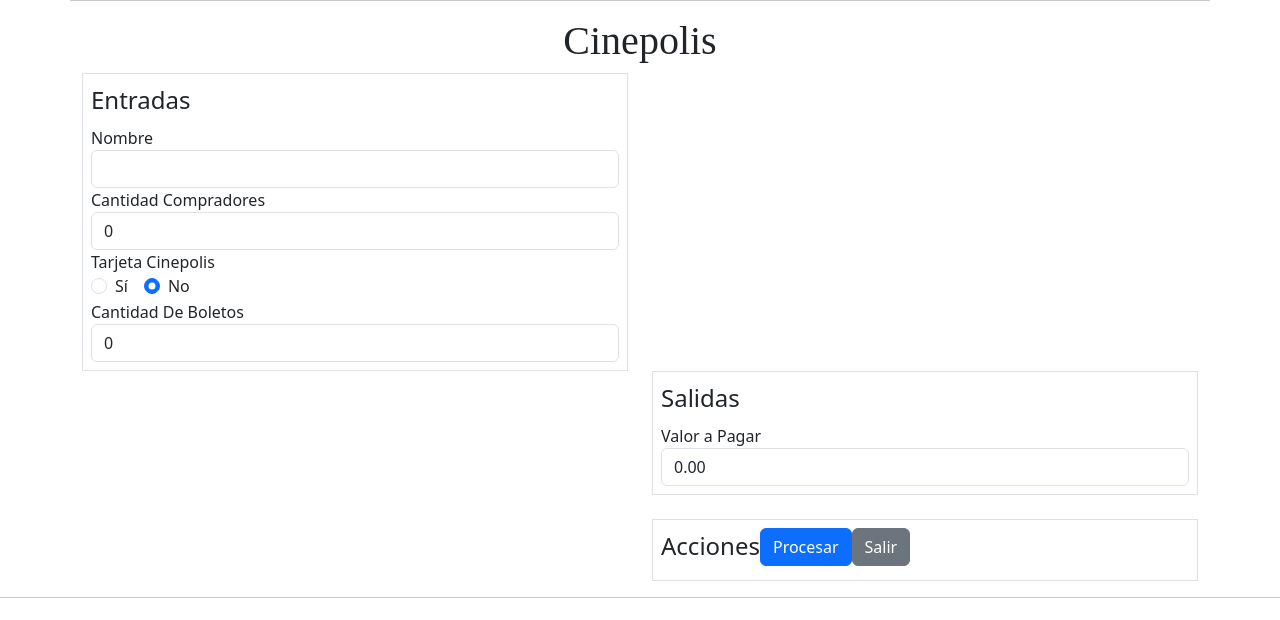
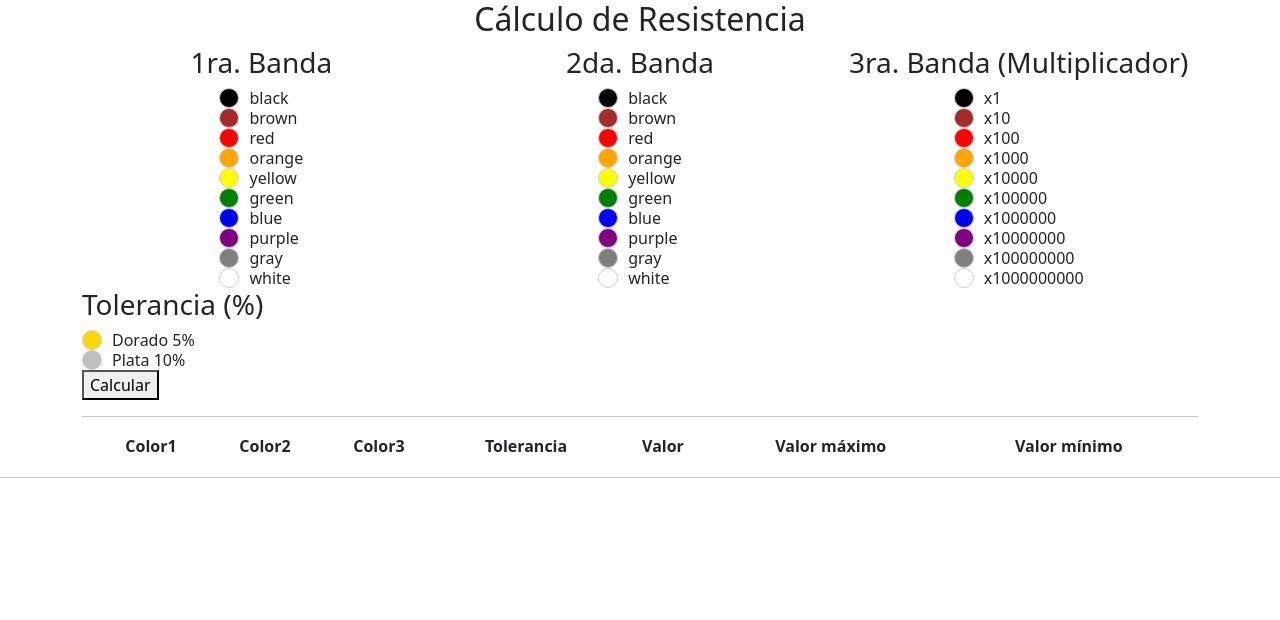
Before and after one commit to IEVN1003-22001808/baseAngular03, an Angular app: page / in a window 1280 px wide. Shown: the top 620 px of the page. Built offline with nearby package versions, Linux system fonts and the light colour scheme.

Commit message:
Resistencias 01/10/2025

```diff
--- a/src/app/app.component.html
+++ b/src/app/app.component.html
@@ -1,16 +1,12 @@
 <div class="container">
   <div class="row">
- <!--   <p> PAPU PAPU </p>
-    <div>
-      {{title}}
-    </div>
-    -->
 
-    <hr>
-    <!--<app-heroes-list></app-heroes-list>
-    <app-operas-bas/>-->
+    <!--<app-heroes-list></app-heroes-list>-->
+    <!--<app-operas-bas/>-->
+    <!--<app-cinepolis/>-->
 
-    <app-cinepolis/>
+    <app-resistencias/>
+
 
     <router-outlet />
 
--- a/src/app/app.module.ts
+++ b/src/app/app.module.ts
@@ -8,6 +8,7 @@
 import { HeroFilterPipe } from './heroes/hero-filter.pipe';
 import { OperasBasComponent } from './formularios/operas-bas/operas-bas.component';
 import { CinepolisComponent } from './formularios/cinepolis/cinepolis.component';
+import { ResistenciasComponent } from './formularios/resistencias/resistencias.component';
 
 @NgModule({
   declarations: [
@@ -15,7 +16,8 @@
     HeroesListComponent,
     HeroFilterPipe,
     OperasBasComponent,
-    CinepolisComponent
+    CinepolisComponent,
+    ResistenciasComponent
   ],
   imports: [
     BrowserModule,
--- /dev/null
+++ b/src/app/formularios/resistencias/calculos.service.ts
@@ -0,0 +1,27 @@
+export class CalculadoraResistencias {
+
+  public static calcularResistencia(
+    banda1: number,
+    banda2: number,
+    multiplicador: number,
+    tolerancia: number
+  ) : {
+    valor: number;
+    valorMax: number;
+    valorMin: number
+  }
+  {
+    const valorBase = (banda1 * 10) + banda2;
+    const valor = valorBase * multiplicador;
+    const variacion = valor * tolerancia;
+    const valorMax = valor + variacion;
+    const valorMin = valor - variacion;
+
+    return {
+      valor,
+      valorMax,
+      valorMin
+    };
+  }
+
+}
--- /dev/null
+++ b/src/app/formularios/resistencias/resistencias.component.css
@@ -0,0 +1,40 @@
+.bandas-container {
+  display: flex;
+  justify-content: space-around;
+  gap: 20px;
+}
+
+.banda {
+  flex: 1;
+  display: flex;
+  flex-direction: column;
+  align-items: center;
+}
+
+.opciones div {
+  display: flex;
+  align-items: center;
+  gap: 10px;
+}
+
+.circulo {
+  width: 20px;
+  height: 20px;
+  border-radius: 50%;
+  border: 1px solid #ccc;
+  cursor: pointer;
+}
+
+.radio-oculto {
+  display: none;
+}
+
+.radio-oculto:checked + .circulo {
+  border: 3px solid #000;
+  box-shadow: 0 0 5px rgba(0, 0, 0, 0.5);
+}
+
+.nombre-color {
+  display: inline-block;
+  line-height: 20px;
+}
--- /dev/null
+++ b/src/app/formularios/resistencias/resistencias.component.html
@@ -0,0 +1,98 @@
+<!--<p>resistencias works!</p>..>-->
+
+<!---->
+
+<div class="resistencia-container">
+
+  <h2 style="text-align: center;">Cálculo de Resistencia</h2>
+
+  <div class="bandas-container">
+    <div class="banda">
+      <h3>1ra. Banda</h3>
+      <div class="opciones">
+        <div *ngFor="let color of colores; index as i">
+          <input type="radio" [id]="'banda1-' + i" name="banda1" [value]="color.valor" [(ngModel)]="banda1Select" class="radio-oculto">
+          <label [for]="'banda1-' + i" [style.background-color]="color.nombre" class="circulo"></label>
+          <span class="nombre-color">{{ color.nombre }}</span>
+        </div>
+      </div>
+    </div>
+
+    <div class="banda">
+      <h3>2da. Banda</h3>
+      <div class="opciones">
+        <div *ngFor="let color of colores; index as i">
+          <input type="radio" [id]="'banda2-' + i" name="banda2" [value]="color.valor" [(ngModel)]="banda2Select" class="radio-oculto">
+          <label [for]="'banda2-' + i" [style.background-color]="color.nombre" class="circulo"></label>
+          <span class="nombre-color">{{ color.nombre }}</span>
+        </div>
+      </div>
+    </div>
+
+    <div class="banda">
+      <h3>3ra. Banda (Multiplicador)</h3>
+        <div class="opciones">
+          <div *ngFor="let color of coloresMulti; index as i">
+            <input type="radio" [id]="'banda3-' + i" name="banda3" [value]="color.multi" [(ngModel)]="multiSelect" class="radio-oculto">
+            <label [for]="'banda3-' + i" [style.background-color]="color.nombre" class="circulo"></label>
+            <span class="nombre-color"> x{{ color.multi }}</span>
+          </div>
+        </div>
+  </div>
+  </div>
+
+  <div class="row">
+  <div class="tolerancia-container">
+    <h3>Tolerancia (%)</h3>
+      <div class="opciones">
+        <div *ngFor="let tol of coloresTole; index as i ">
+          <input type="radio" [id]="'tolerancia-' + i" name="tolerancia" [value]="tol.valor" [(ngModel)]="toleSelect" class="radio-oculto">
+          <label [for]="'tolerancia-' + i" [style.background-color]="tol.nombre" class="circulo"></label>
+          <span class="nombre-color">{{ tol.tole }}</span>
+        </div>
+      </div>
+  </div>
+  </div>
+
+  <button (click)="calcular()">Calcular</button>
+
+  <hr>
+
+  <div class="container">
+  <table class="resultados-tabla col-12 text-center">
+    <thead>
+      <tr>
+        <th>Color1</th>
+        <th>Color2</th>
+        <th>Color3</th>
+        <th>Tolerancia</th>
+        <th>Valor</th>
+        <th>Valor máximo</th>
+        <th>Valor mínimo</th>
+      </tr>
+    </thead>
+    <tbody>
+
+      <tr>
+        <td [style.background-color]="getCV(banda1C)">
+          {{ getCV(banda1C, true) }}
+        </td>
+        <td [style.background-color]="getCV(banda2C)">
+          {{ getCV(banda2C, true) }}
+        </td>
+        <td [style.background-color]="getCMulti(multiC)">
+          {{ getCMulti(multiC, true) }}
+        </td>
+        <td [style.background-color]="getCTole(toleC)">
+          {{ getCTole(toleC, true) }}
+        </td>
+
+        <td>{{ valor }}</td>
+        <td>{{ valorMax }}</td>
+        <td>{{ valorMin }}</td>
+      </tr>
+    </tbody>
+  </table>
+  </div>
+
+</div>
--- /dev/null
+++ b/src/app/formularios/resistencias/resistencias.component.ts
@@ -0,0 +1,99 @@
+  import { Component } from '@angular/core';
+  import { CalculadoraResistencias } from './calculos.service';
+
+  @Component({
+    selector: 'app-resistencias',
+    standalone: false,
+    templateUrl: './resistencias.component.html',
+    styleUrl: './resistencias.component.css'
+  })
+
+  export class ResistenciasComponent {
+
+    banda1Select: number | null = null;
+    banda2Select: number | null = null;
+    multiSelect: number | null = null;
+    toleSelect: number | null = null;
+    valor: number | null = null;
+    valorMax: number | null = null;
+    valorMin: number | null = null;
+
+    banda1C: number | null = null;
+    banda2C: number | null = null;
+    multiC: number | null = null;
+    toleC: number | null = null;
+
+    colores = [
+      { nombre: 'black', valor: 0 },
+      { nombre: 'brown', valor: 1 },
+      { nombre: 'red', valor: 2 },
+      { nombre: 'orange', valor: 3 },
+      { nombre: 'yellow', valor: 4 },
+      { nombre: 'green', valor: 5 },
+      { nombre: 'blue', valor: 6 },
+      { nombre: 'purple', valor: 7 },
+      { nombre: 'gray', valor: 8 },
+      { nombre: 'white', valor: 9 }
+    ];
+    coloresMulti = [
+      { nombre: 'black', valor: 0, multi: 1 },
+      { nombre: 'brown', valor: 1, multi: 10 },
+      { nombre: 'red', valor: 2, multi: 100 },
+      { nombre: 'orange', valor: 3, multi: 1000 },
+      { nombre: 'yellow', valor: 4, multi: 10000 },
+      { nombre: 'green', valor: 5, multi: 100000 },
+      { nombre: 'blue', valor: 6, multi: 1000000 },
+      { nombre: 'purple', valor: 7, multi: 10000000 },
+      { nombre: 'gray', valor: 8, multi: 100000000 },
+      { nombre: 'white', valor: 9, multi: 1000000000 }
+    ];
+    coloresTole = [
+      { nombre: 'gold', valor: 0.05, tole: 'Dorado 5%' },
+      { nombre: 'silver', valor: 0.10, tole: 'Plata 10%' }
+    ]
+
+    constructor() { }
+
+    calcular(): void {
+      if (this.banda1Select !== null && this.banda2Select !== null && this.multiSelect !== null && this.toleSelect !== null) {
+
+        const resultados = CalculadoraResistencias.calcularResistencia(
+        this.banda1Select,
+        this.banda2Select,
+        this.multiSelect,
+        this.toleSelect
+        );
+
+        this.valor = resultados.valor;
+        this.valorMax = resultados.valorMax;
+        this.valorMin = resultados.valorMin;
+
+        this.banda1C = this.banda1Select;
+        this.banda2C = this.banda2Select;
+        this.multiC = this.multiSelect;
+        this.toleC = this.toleSelect;
+
+      } else {
+        alert('Por favor, ingresa un valor para cada campo.');
+      }
+    }
+
+    getCV(valor: number | null, obtenerNombre: boolean = false): string | null {
+      if (valor === null) return null;
+      const color = this.colores.find(c => c.valor === valor);
+      return color ? (obtenerNombre ? color.nombre : color.nombre.toLowerCase()) : null;
+    }
+
+    getCMulti(multiplicador: number | null, obtenerNombre: boolean = false): string | null {
+      if (multiplicador === null) return null;
+      const color = this.coloresMulti.find(c => c.multi === multiplicador);
+      return color ? (obtenerNombre ? color.nombre : color.nombre.toLowerCase()) : null;
+    }
+
+    getCTole(tolerancias: number | null, obtenerNombre: boolean = false): string | null {
+      if (tolerancias === null) return null;
+      const tolerancia = this.coloresTole.find(t => t.valor === tolerancias);
+      return tolerancia ? (obtenerNombre ? tolerancia.tole : tolerancia.nombre.toLowerCase()) : null;
+    }
+
+  }
```
Also changed, not shown: 1 other file (tests, documents, lock files or other folders).
